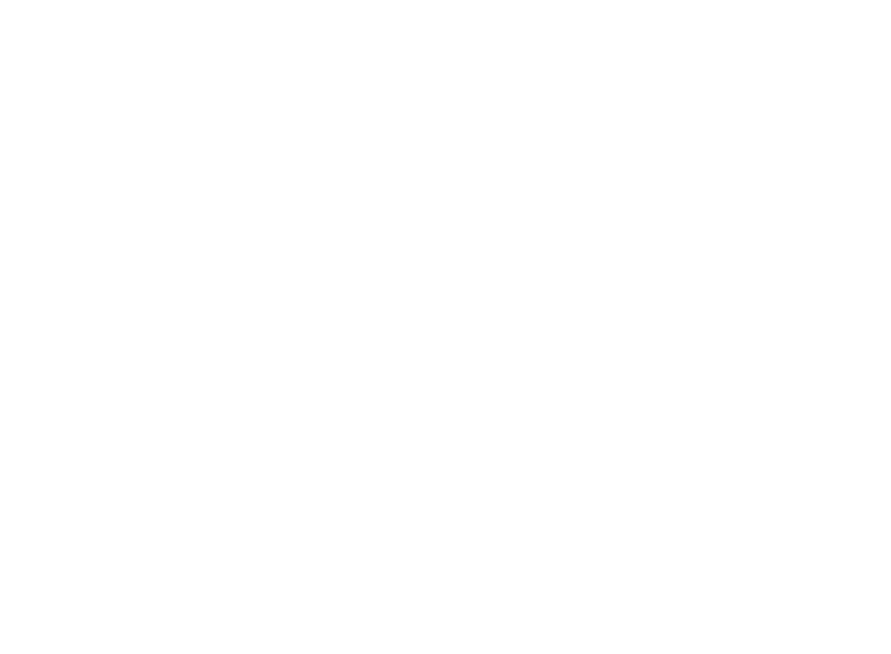
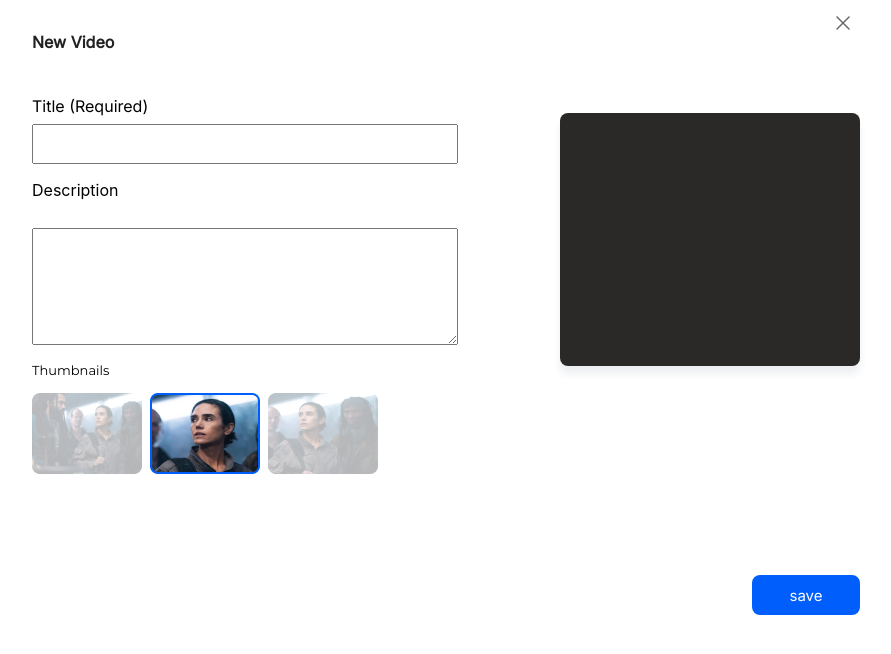
Before and after one commit to ATICHOF/insea-workshop-front, a React (Create React App) app: page /newvid in a window 1280 px wide. Before the commit this address had no page. Shown: the top 654 px of the page, without its empty margins (8-899 px from the left). Built offline with nearby package versions, Linux system fonts and the light colour scheme.

Commit message:
newvideo container

```diff
--- a/src/App.js
+++ b/src/App.js
@@ -3,6 +3,7 @@
 import ForgotPass from './containers/ForgotPass'
 import Home from './containers/Home'
 import Login from './containers/Login'
+import Newvid from './containers/newvid'
 import RestPass from './containers/PasswordReset'
 import SignUp from './containers/SignUp'
 
@@ -16,6 +17,7 @@
   <Route exact path='/Signup' element={<SignUp/>} />
   <Route exact path='/forgotpass' element={<ForgotPass/>} />
   <Route exact path='/passreset' element={<RestPass/>}/>
+  <Route exact path='/newvid' element={<Newvid/>}/>
 </Routes>
   </BrowserRouter>
   )
--- a/src/components/ui/input.js
+++ b/src/components/ui/input.js
@@ -1,6 +1,6 @@
 import React from 'react'
 import '../../styles/component.css'
-const Input = ({name}) => {
+const Input = ({name,ttype}) => {
   return (
     <div className='input'>
         <label>{name}</label>
--- /dev/null
+++ b/src/containers/newvid.js
@@ -0,0 +1,26 @@
+import React from 'react'
+import Input from '../components/ui/input'
+import "../styles/newvid.css"
+const Newvid = () => {
+  return (
+    <div className='newvid'>
+        <p className='p1'>New Video</p>
+        <a href='#' className='close' ><img src={require('../assets/icons/Close.png')}/></a>
+        <div className='title'>
+            <Input name={"Title (Required)"} />
+            <label >Description</label><br/>
+            <textarea className='textarea'/>
+            <div className='thumb'>
+                <p className='thumbtext'>Thumbnails</p>
+                <img className='thumbimage' src={require("../assets/images/Frame 850.png")}/>
+            </div>
+        </div>
+        <div className='footer'>
+            <button className='btn'>save</button>
+        </div>
+        <div className='video'></div>
+    </div>
+  )
+}
+
+export default Newvid
--- a/src/styles/container.css
+++ b/src/styles/container.css
@@ -6,10 +6,10 @@
     padding: 56px 48px;
     text-align: left;
 
-    position: absolute;
+    position: relative;
     width: 494px;
     height: 497px;
-    left: 473px;
+    left: 30%;
     top: 100px;
 
     /* Light/White */
--- /dev/null
+++ b/src/styles/newvid.css
@@ -0,0 +1,136 @@
+.newvid{
+    position: absolute;
+    width: 892px;
+    height: 607px;
+    border-radius: 8px;
+}
+.p1{
+    position: absolute;
+    height: 20.52px;
+    left: 40px;
+    top: 13.68px;
+
+    /* Headings/Subtitle 2 */
+
+    font-family: Inter;
+    font-style: normal;
+    font-weight: 600;
+    font-size: 16px;
+    line-height: 150%;
+
+    color: #222222;
+}
+.close{
+    position: absolute;
+    width: 24px;
+    height: 20.52px;
+    left: 844px;
+    top: 13.68px;
+
+    /* Light/525252 */
+}
+.title{
+    margin-top: 40px;
+    position: absolute;
+    width: 464px;
+    height: 408.66px;
+    left: 40px;
+    top: 47.88px;
+
+}
+.area{
+    display: flex;
+    flex-direction: column;
+    align-items: flex-start;
+    padding: 0px;
+
+    position: static;
+    width: 464px;
+    height: 139px;
+    left: 0px;
+    top: 97px;
+}
+.textarea{
+    position: relative;
+    width: 420px;
+    height: 111px;
+    left: 0px;
+    top: 28px;
+}
+.thumb{
+    display: flex;
+    flex-direction: column;
+    align-items: flex-start;
+    padding: 0px;
+    position: absolute;
+    width: 464px;
+    height: 109px;
+    left: 0px;
+    top: 260px;
+}
+.thumbtext{
+    position: static;
+    width: 72px;
+    height: 20px;
+    left: 0px;
+    top: 0px;
+
+    font-family: Montserrat;
+    font-style: normal;
+    font-weight: 500;
+    font-size: 13px;
+    line-height: 150%;
+}
+.thumbimage{
+    display: flex;
+    flex-direction: row;
+    align-items: flex-start;
+    padding: 0px;
+
+    position: static;
+    width: 346px;
+    height: 81px;
+    left: 0px;
+    top: 28px;
+}
+.footer{
+    position:static;
+    width: 892px;
+    height: 73px;
+    left: 0px;
+    top: 534px;
+
+}
+.btn{
+    display: flex;
+    flex-direction: row;
+    justify-content: center;
+    align-items: center;
+    padding: 12px 24px;
+
+    position: absolute;
+    width: 108px;
+    height: 40px;
+    left: 760px;
+    top: 551px;
+
+    background: #005FFC;
+    border-radius: 8px}
+.video{
+    display: flex;
+flex-direction: column;
+align-items: flex-start;
+padding: 0px;
+
+position: relative;
+width: 300px;
+height: 253px;
+left: 568px;
+top: 40px;
+
+/* Light/White */
+
+background: #2b2828;
+box-shadow: 0px 8px 8px #EDEFF2;
+border-radius: 8px;
+}
```
Also changed, not shown: src/assets/images/Frame 850.png (added).
